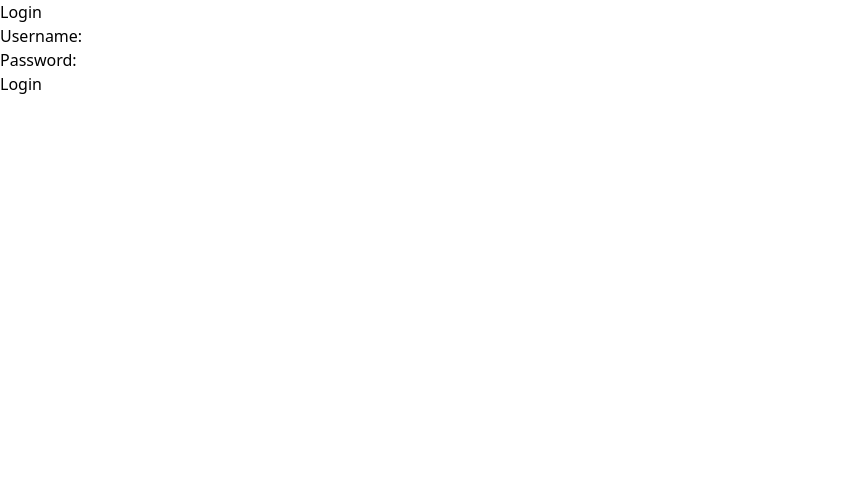
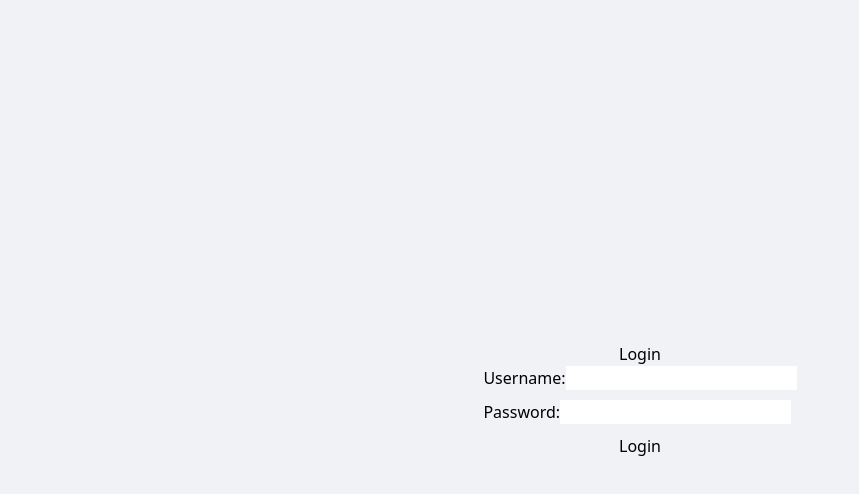
Before and after one commit to dr-kurisu/SG, a Vue app in the folder frontend/: page /login in a window 1280 px wide. Shown: the top 494 px of the page, without its empty margins (0-859 px from the left). Built offline with nearby package versions, Linux system fonts and the light colour scheme.

Commit message:
Most basic FE for login

```diff
--- a/frontend/src/components/Account/LoginForm.vue
+++ b/frontend/src/components/Account/LoginForm.vue
@@ -1,7 +1,7 @@
 <template>
-  <div>
+  <div class="login-container">
     <h2>Login</h2>
-    <form @submit.prevent="handleLogin">
+    <form @submit.prevent="handleLogin" class="login-form">
       <div>
         <label>Username:</label>
         <input v-model="username" type="text" required />
@@ -15,6 +15,25 @@
     <p v-if="error">{{ error }}</p>
   </div>
 </template>
+
+<style>
+.login-container {
+  display: flex;
+  flex-direction: column;
+  align-items: center;
+  justify-content: center;
+  height: 100vh;
+  background-color: #f0f2f5; /* 添加背景色 */
+}
+
+.login-form {
+  display: flex;
+  flex-direction: column;
+  gap: 10px;
+}
+</style>
+
+
 
 <script setup>
 import { ref } from 'vue'
```
